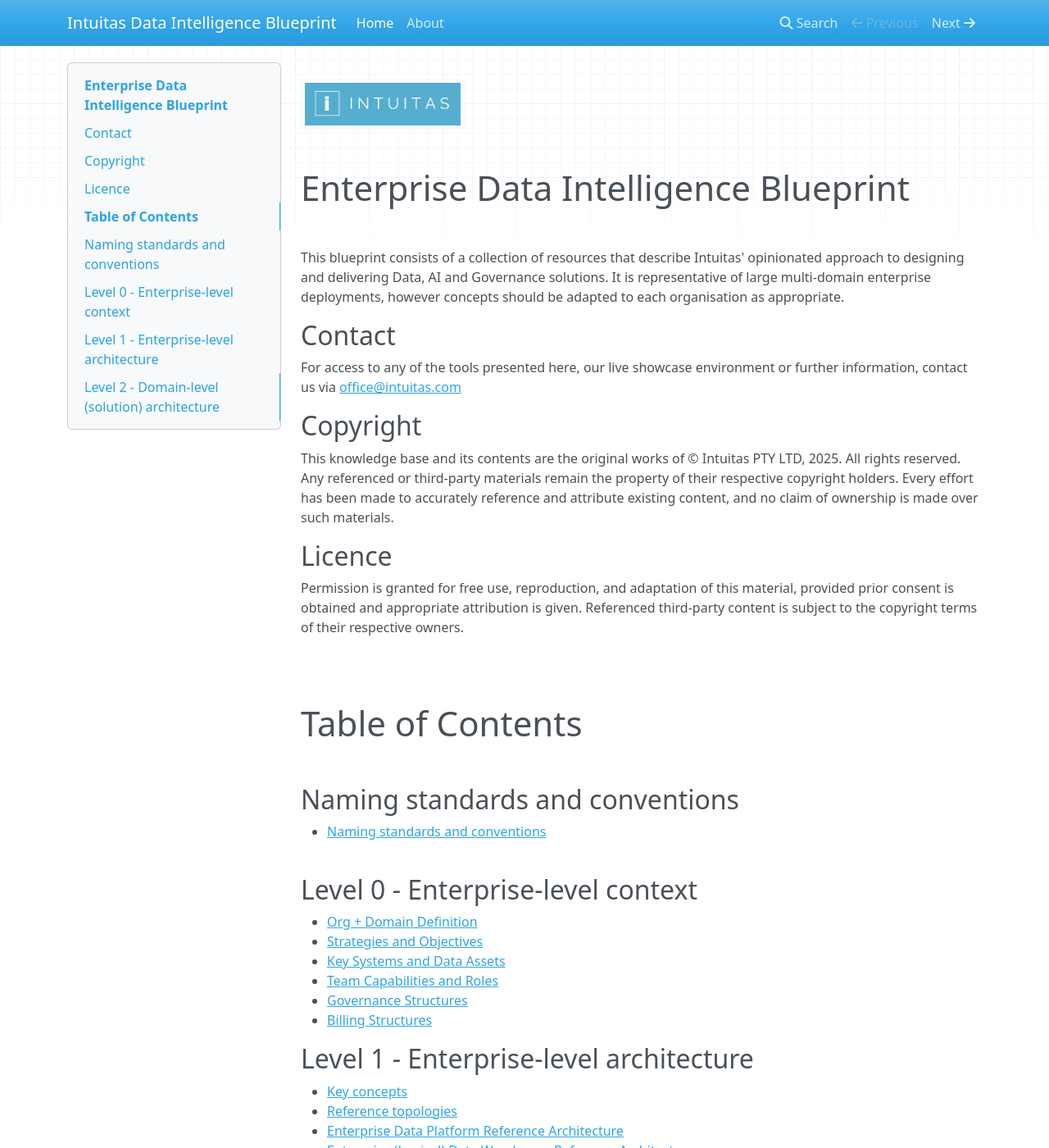
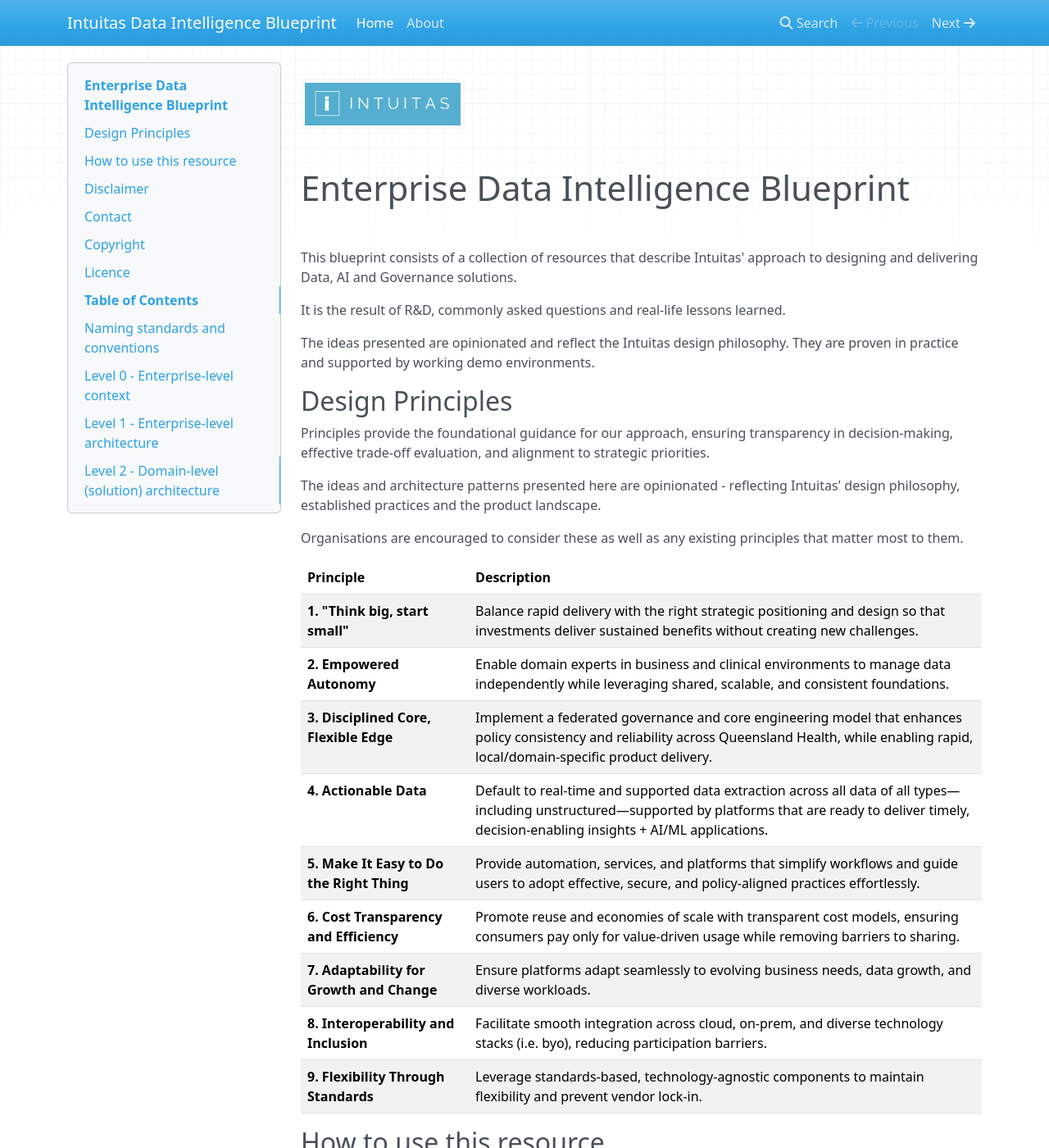
Before and after one commit to bensonchoyintuitas/intuitas_knowledgebase, an MkDocs documentation site: the page built from docs/README.md, in a window 1280 px wide and 1400 px high. Shown: the whole window at 82% size. Built offline with MkDocs 1.6.1, drawn with Linux system fonts in a browser that asks for light colours; nearby versions of some CDN libraries; some of the changed text lies outside the part shown.

Commit message:
added principles

```diff
--- a/docs/README.md
+++ b/docs/README.md
@@ -4,7 +4,57 @@
 
 <br>
 
-This blueprint consists of a collection of resources that describe Intuitas' opinionated approach to designing and delivering Data, AI and Governance solutions. It is representative of large multi-domain enterprise deployments, however concepts should be adapted to each organisation as appropriate.
+This blueprint consists of a collection of resources that describe Intuitas' approach to designing and delivering Data, AI and Governance solutions.
+
+It is the result of R&D, commonly asked questions and real-life lessons learned.
+
+The ideas presented are opinionated and reflect the Intuitas design philosophy. They are proven in practice and supported by working demo environments.
+
+## Design Principles
+
+ Principles provide the foundational guidance for our approach, ensuring transparency in decision-making, effective trade-off evaluation, and alignment to strategic priorities.
+
+ The ideas and architecture patterns presented here are opinionated - reflecting Intuitas' design philosophy, established practices and the product landscape.
+
+ Organisations are encouraged to consider these as well as any existing principles that matter most to them.
+
+| Principle | Description |
+|-----------|-------------|
+| **1. "Think big, start small"** | Balance rapid delivery with the right strategic positioning and design so that investments deliver sustained benefits without creating new challenges. |
+| **2. Empowered Autonomy** | Enable domain experts in business and clinical environments to manage data independently while leveraging shared, scalable, and consistent foundations. |
+| **3. Disciplined Core, Flexible Edge** | Implement a federated governance and core engineering model that enhances policy consistency and reliability across Queensland Health, while enabling rapid, local/domain-specific product delivery. |
+| **4. Actionable Data** | Default to real-time and supported data extraction across all data of all types—including unstructured—supported by platforms that are ready to deliver timely, decision-enabling insights + AI/ML applications. |
+| **5. Make It Easy to Do the Right Thing** | Provide automation, services, and platforms that simplify workflows and guide users to adopt effective, secure, and policy-aligned practices effortlessly. |
+| **6. Cost Transparency and Efficiency** | Promote reuse and economies of scale with transparent cost models, ensuring consumers pay only for value-driven usage while removing barriers to sharing. |
+| **7. Adaptability for Growth and Change** | Ensure platforms adapt seamlessly to evolving business needs, data growth, and diverse workloads. |
+| **8. Interoperability and Inclusion** | Facilitate smooth integration across cloud, on-prem, and diverse technology stacks (i.e. byo), reducing participation barriers. |
+| **9. Flexibility Through Standards** | Leverage standards-based, technology-agnostic components to maintain flexibility and prevent vendor lock-in. |
+
+## How to use this resource
+
+### **Getting Started**
+
+- **Leaders and Architects**: Focus on Levels 0-1 to establish strategic alignment, enterprise patterns and governance
+- **Domain/Functional and Technical Teams**: Emphasize Level 2 for practical implementation guidance within established enterprise frameworks
+
+
+### **Iterative Approach**
+- The framework supports "think big, start small" - establish enterprise context and patterns early, then implement incrementally
+- Each level builds upon the previous, but can be revisited and refined as your organization's capabilities mature
+- Living guidance that evolves with your implementation experience and changing requirements
+
+- **Level 0 Context Setting**: Start by defining organisational objectives, domain structures, and strategic objectives before making any architectural and governance decisions
+- **Level 1 Enterprise Architecture**: Apply enterprise-wide architectural patterns and reference topologies that align with your established context
+- **Level 2 Domain/Solution Architecture**: Implement domain-specific solutions that instantiate the enterprise patterns for your particular use cases
+- Use the **Naming Standards and Conventions** guide alongside any level to ensure consistency
+
+## Disclaimer
+
+
+
+This is a living, continuously updated resource — which means it's unpolished in places. Every effort is made to ensure the currency, accuracy, and representation of products and features at the time of writing. Positions reflect only features in general availability, and this knowledgebase will be updated as they evolve.
+
+Readers are encouraged to verify the content and consider their local context. No liability is accepted for any error or omission arising from the use of this resource.
 
 ## Contact
 
```
